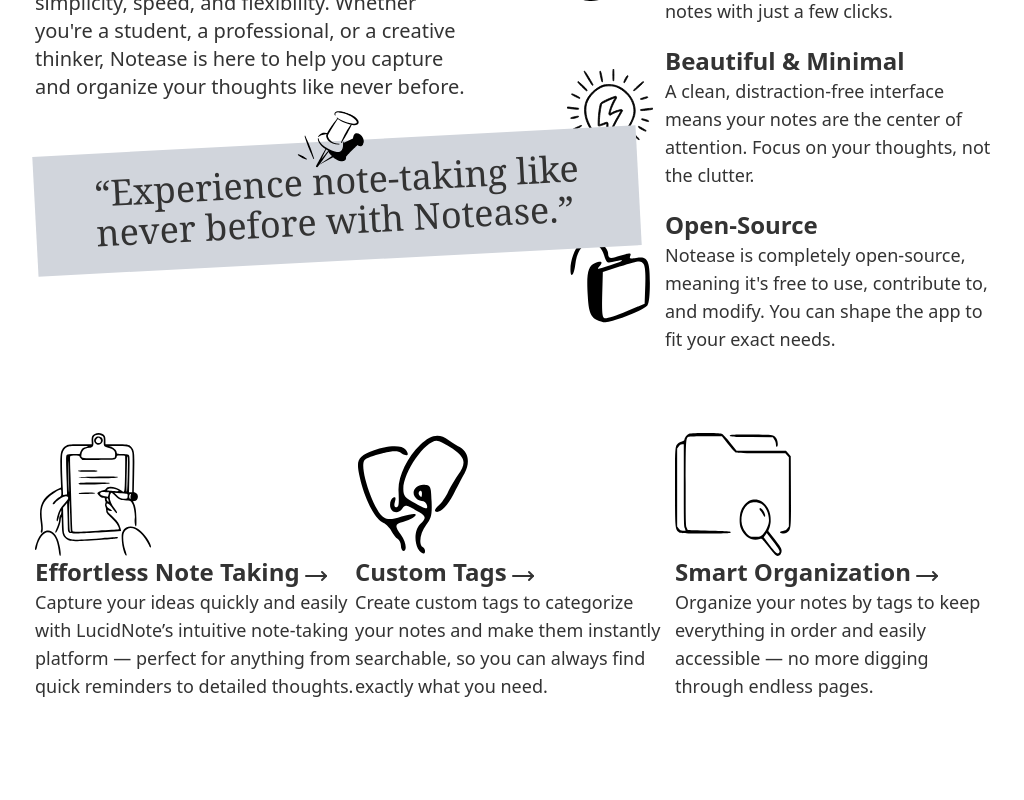
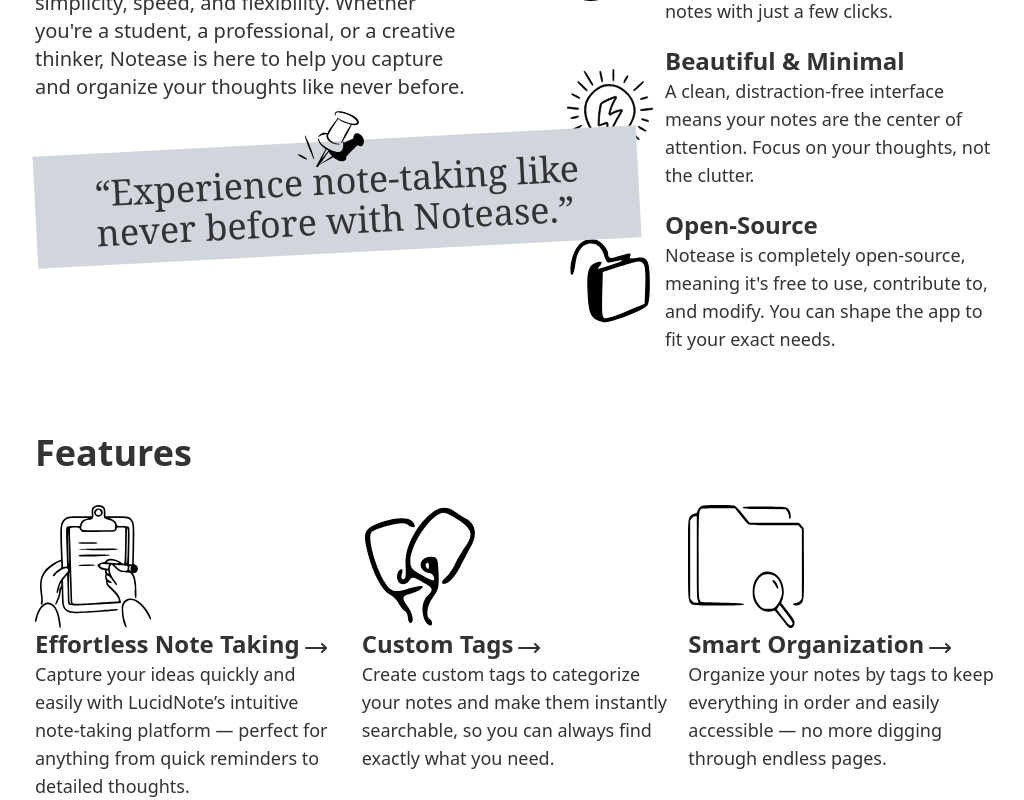
Before and after one commit to yosmisyael/notease, a Next.js app: page / in a window 1280 px wide. Shown: the part 1155-1955 px from the top of the page, without its empty margins (125-1149 px from the left). Before the commit the page ends 1855 px from the top, so only its background shows below. Built offline with nearby package versions, Linux system fonts and the light colour scheme.

Commit message:
fix: fix responsiveness

```diff
--- a/src/components/molecules/Feature.tsx
+++ b/src/components/molecules/Feature.tsx
@@ -30,16 +30,21 @@
         },
     ];
     return (
-        <div className="grid grid-cols-9 w-full mt-20">
+        <div className="grid grid-cols-9 w-full mt-20 md:px-14 lg:px-0 gap-5">
+            <div className="col-span-9">
+                <h2 className="section-header">
+                    Features
+                </h2>
+            </div>
             {
                 features.map(({ title, description, icon: Icon }, index) => (
-                    <div className="col-span-3 group" key={index}>
+                    <div className="col-span-9 lg:col-span-3 group" key={index}>
                         <Icon />
                         <h4 className="inline-flex gap-1 items-center text-xl lg:text-2xl font-bold">
                             {title}
                             <MoveRight className="translate-y-1 group-hover:translate-x-2 transition-transform duration-200 ease-out" />
                         </h4>
-                        <p className="text-base md:text-lg md:max-w-[38ch]">{description}</p>
+                        <p className="text-base md:text-lg lg:max-w-[38ch]">{description}</p>
                     </div>
                 ))
             }
--- a/src/styles/globals.css
+++ b/src/styles/globals.css
@@ -37,11 +37,11 @@
   }
 
   .section-header {
-    @apply text-2xl lg:text-4xl font-extrabold mb-3;
+    @apply text-3xl lg:text-4xl font-extrabold mb-3;
   }
 
   .quotes {
-    @apply font-serif relative w-[30ch] text-2xl xl:text-4xl mx-auto mt-10 p-5 pl-10 xl:pl-15 rotate-[-3deg] pt-5;
+    @apply font-serif relative w-[30ch] text-lg md:text-2xl xl:text-4xl mx-auto mt-10 p-3 pl-5 md:pl-10 xl:pl-15 rotate-[-3deg] pt-5;
   }
 
   .quotes::after {
```
